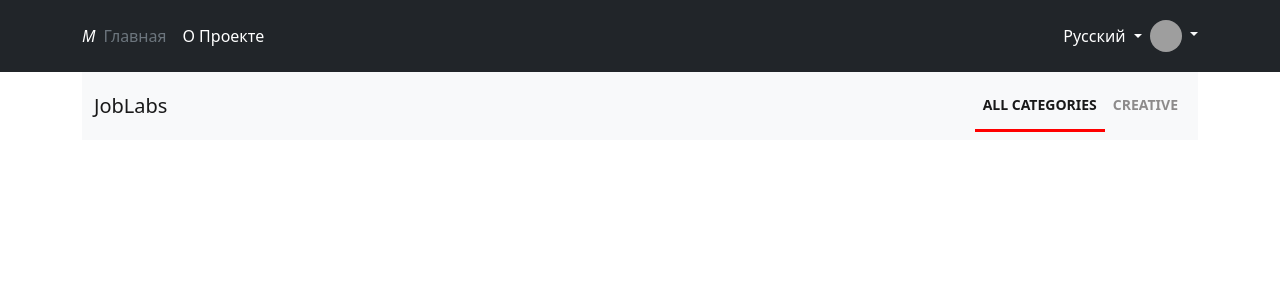
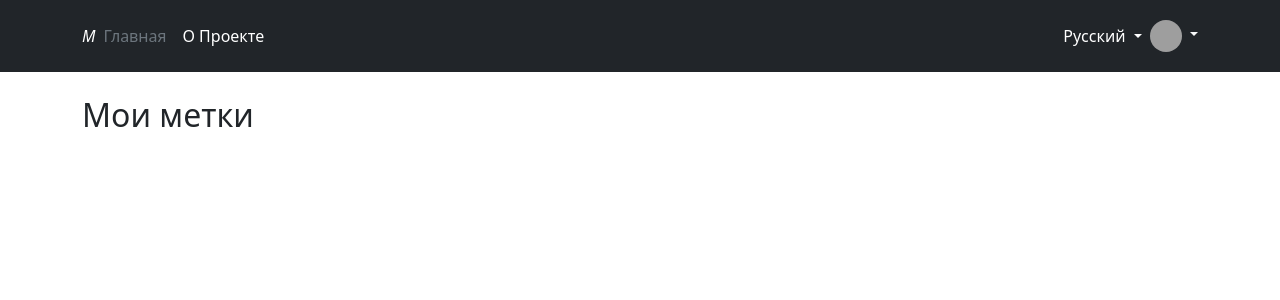
Before and after one commit to VetalM84/ua_hub, a Django app: page /markers/ in a window 1280 px wide. Shown: the top 300 px of the page. Run offline with Django 4.2, Linux system fonts and the light colour scheme; the visitor is signed in with stand-in values (Sample User, id 1); data that the repository does not hold is empty; some libraries are stand-ins or nearby versions; grey boxes are pictures that could not be loaded.

Commit message:
Bugfix pagination

```diff
--- a/apps/hub/templates/hub/markers.html
+++ b/apps/hub/templates/hub/markers.html
@@ -8,25 +8,8 @@
 {% endblock %}
 
 {% block body %}
-    <div class="container">
-        <nav class="navbar navbar-expand-lg navbar-light bg-light">
-            <div class="container-fluid">
-                <a class="navbar-brand" href="#">JobLabs</a>
-                <button class="navbar-toggler" type="button" data-bs-toggle="collapse" data-bs-target="#navbarNav" aria-controls="navbarNav" aria-expanded="false" aria-label="Toggle navigation">
-                    <span class="navbar-toggler-icon"></span>
-                </button>
-                <div class="collapse navbar-collapse" id="navbarNav">
-                    <ul class="navbar-nav topnav  ms-auto">
-                        <li class="nav-item">
-                            <a class="nav-link active" href="#">All categories</a>
-                        </li>
-                        <li class="nav-item">
-                            <a class="nav-link" href="#">Creative</a>
-                        </li>
-                    </ul>
-                </div>
-            </div>
-        </nav>
+    <div class="container mt-4 mb-4">
+        <h1 class="h2 mb-3">{% translate "Мои метки" %}</h1>
         <form method="post">
         <div class="row">
                {% csrf_token %}
@@ -59,7 +42,7 @@
                 <nav>
                     {% if page_obj.has_other_pages %}
                       <ul class="pagination">
-                        {% if users.has_previous %}
+                        {% if page_obj.has_previous %}
                           <li class="page-item">
                               <a class="page-link" href="?page={{ page_obj.previous_page_number }}">&laquo;</a>
                           </li>
```
